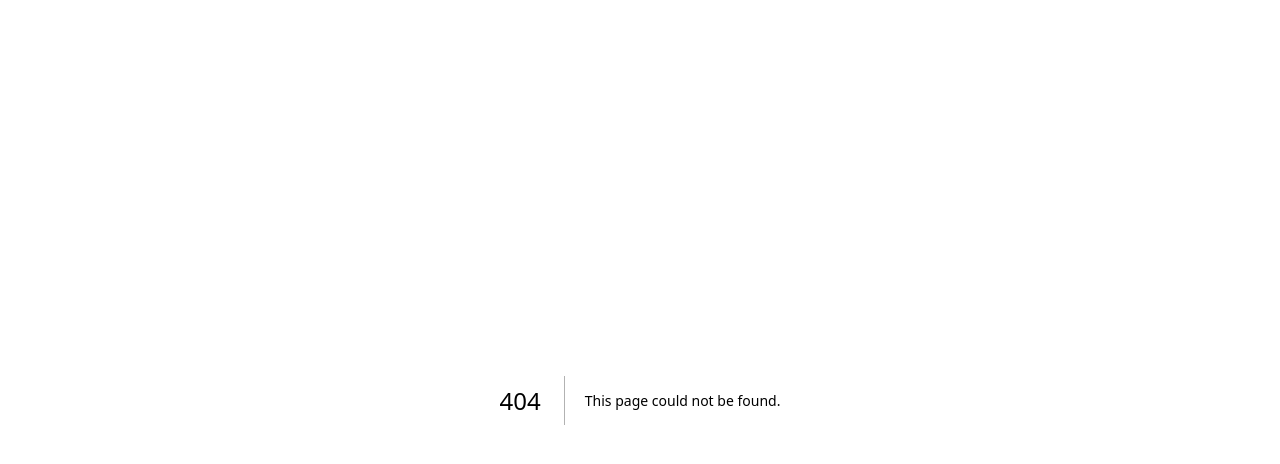
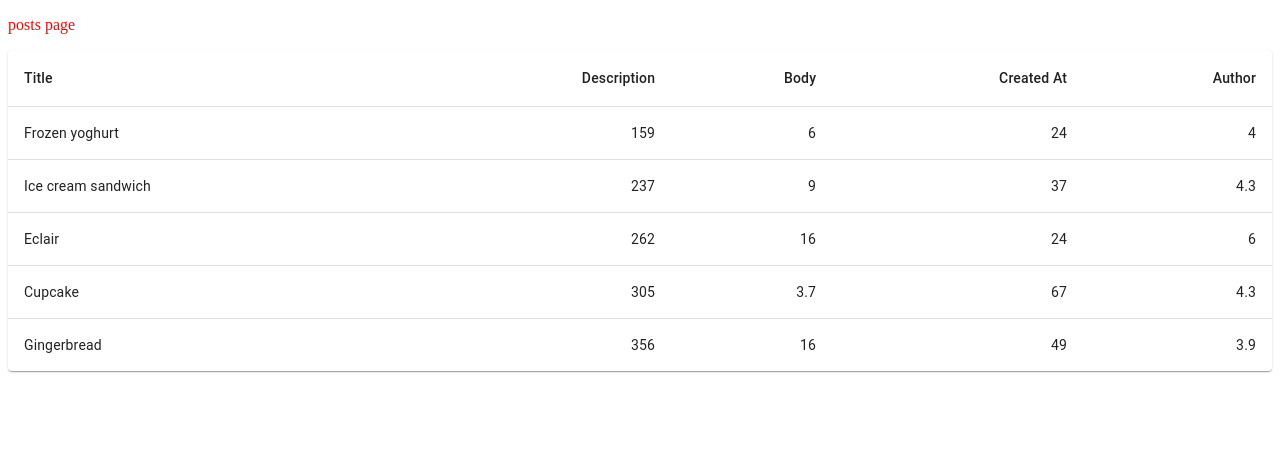
Before and after one commit to tahagunes/auth-task, a Next.js app in the folder nextjs/: page /posts in a window 1280 px wide. Before the commit this address had no page. Shown: the top 464 px of the page. Built offline with nearby package versions, Linux system fonts and the light colour scheme.

Commit message:
login added

```diff
--- /dev/null
+++ b/nextjs/src/app/posts/page.tsx
@@ -0,0 +1,10 @@
+import PostsTable from "@/components/posts-table";
+
+export default function Home() {
+    return (
+        <main>
+            <p style={{color:'red'}}>posts page</p>
+            <PostsTable/>
+        </main>
+    );
+}
--- /dev/null
+++ b/nextjs/src/components/posts-table.tsx
@@ -0,0 +1,61 @@
+import * as React from 'react';
+import Table from '@mui/material/Table';
+import TableBody from '@mui/material/TableBody';
+import TableCell from '@mui/material/TableCell';
+import TableContainer from '@mui/material/TableContainer';
+import TableHead from '@mui/material/TableHead';
+import TableRow from '@mui/material/TableRow';
+import Paper from '@mui/material/Paper';
+
+function createData(
+    name: string,
+    calories: number,
+    fat: number,
+    carbs: number,
+    protein: number,
+) {
+    return { name, calories, fat, carbs, protein };
+}
+
+const rows = [
+    createData('Frozen yoghurt', 159, 6.0, 24, 4.0),
+    createData('Ice cream sandwich', 237, 9.0, 37, 4.3),
+    createData('Eclair', 262, 16.0, 24, 6.0),
+    createData('Cupcake', 305, 3.7, 67, 4.3),
+    createData('Gingerbread', 356, 16.0, 49, 3.9),
+];
+
+export default function PostsTable() {
+
+    return (
+        <TableContainer component={Paper}>
+            <Table sx={{ minWidth: 650 }} aria-label="simple table">
+                <TableHead>
+                    <TableRow>
+                        <TableCell>Title</TableCell>
+                        <TableCell align="right">Description</TableCell>
+                        <TableCell align="right">Body</TableCell>
+                        <TableCell align="right">Created At</TableCell>
+                        <TableCell align="right">Author</TableCell>
+                    </TableRow>
+                </TableHead>
+                <TableBody>
+                    {rows.map((row) => (
+                        <TableRow
+                            key={row.name}
+                            sx={{ '&:last-child td, &:last-child th': { border: 0 } }}
+                        >
+                            <TableCell component="th" scope="row">
+                                {row.name}
+                            </TableCell>
+                            <TableCell align="right">{row.calories}</TableCell>
+                            <TableCell align="right">{row.fat}</TableCell>
+                            <TableCell align="right">{row.carbs}</TableCell>
+                            <TableCell align="right">{row.protein}</TableCell>
+                        </TableRow>
+                    ))}
+                </TableBody>
+            </Table>
+        </TableContainer>
+    );
+}
```
Also changed, not shown: nextjs/package.json (+6 -1 lines), nextjs/src/components/login-form.tsx (+37 -7 lines), nextjs/src/components/users-table.tsx (added, +61 -0 lines), 3 other files (tests, documents, lock files or other folders).
